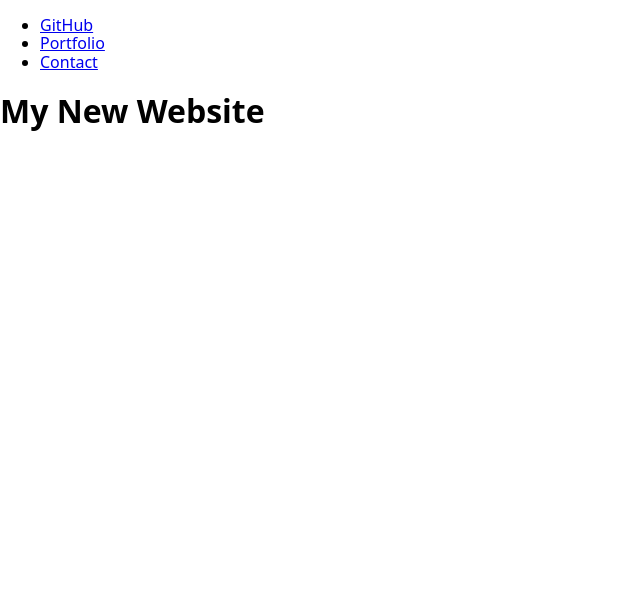
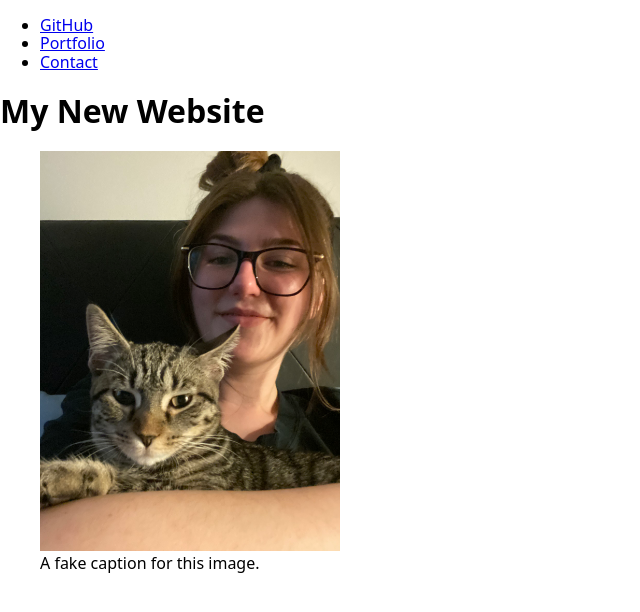
Before and after one commit to EllieWalsch/HTML-practice, a website built with Vite: page index.html in a window 1280 px wide. Shown: the whole page, without its empty margins (0-640 px from the left). Built offline with nearby package versions, Linux system fonts and the light colour scheme.

Commit message:
Add captioned photo with heading

```diff
--- a/index.html
+++ b/index.html
@@ -19,6 +19,17 @@
 <main>
   <h1>My New Website</h1>
 
+  <figure>
+    <img src="./src/Images/me&priscilla.jpg"
+    alt="A woman holding a gray tabby cat."
+    width="300"
+    height="400"
+    />
+
+    <figcaption>A fake caption for this image.</figcaption>
+
+  </figure>
+
 </main>
 
 <section>
```
Also changed, not shown: src/Images/me&priscilla.jpg (added).
